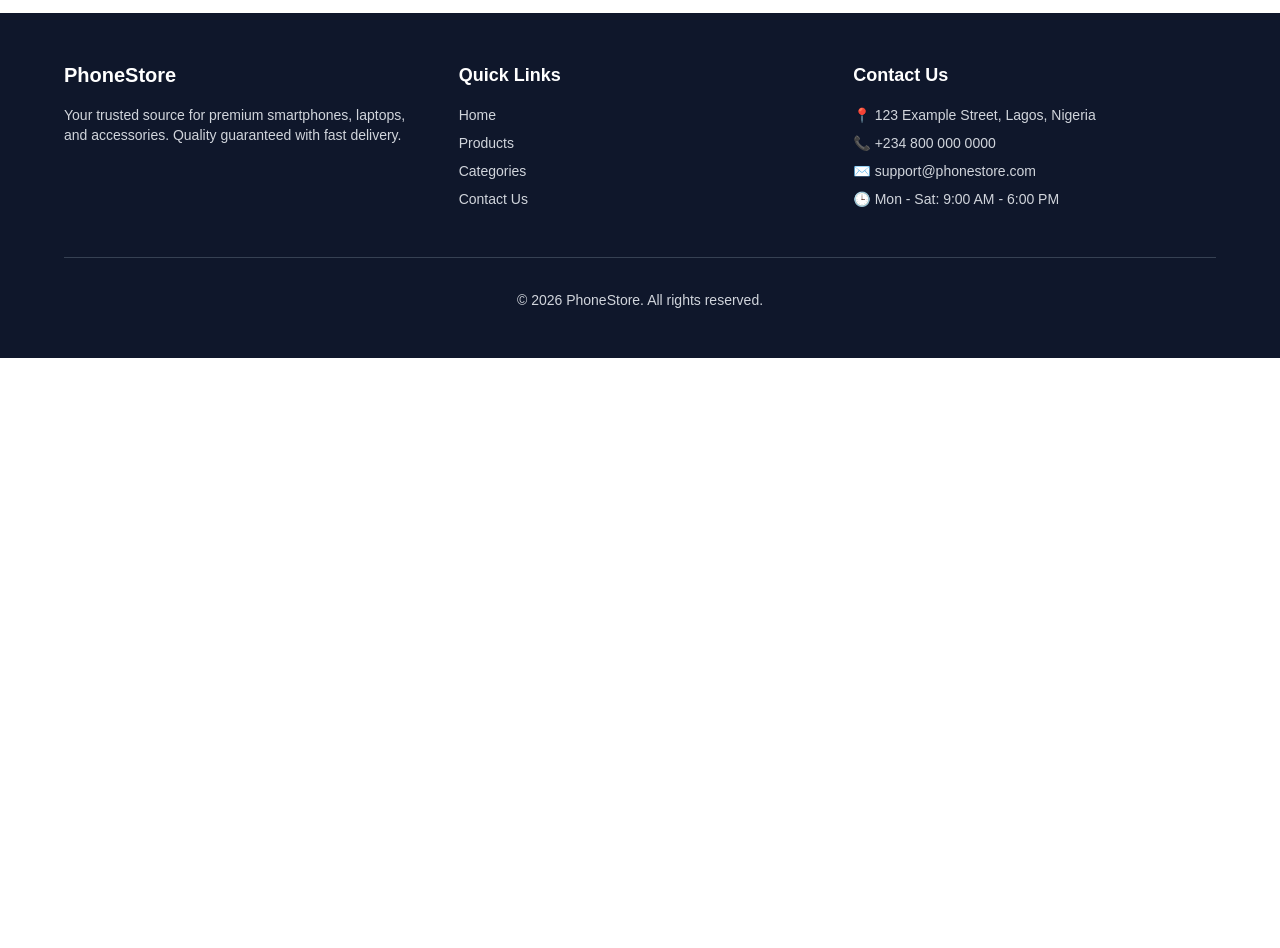
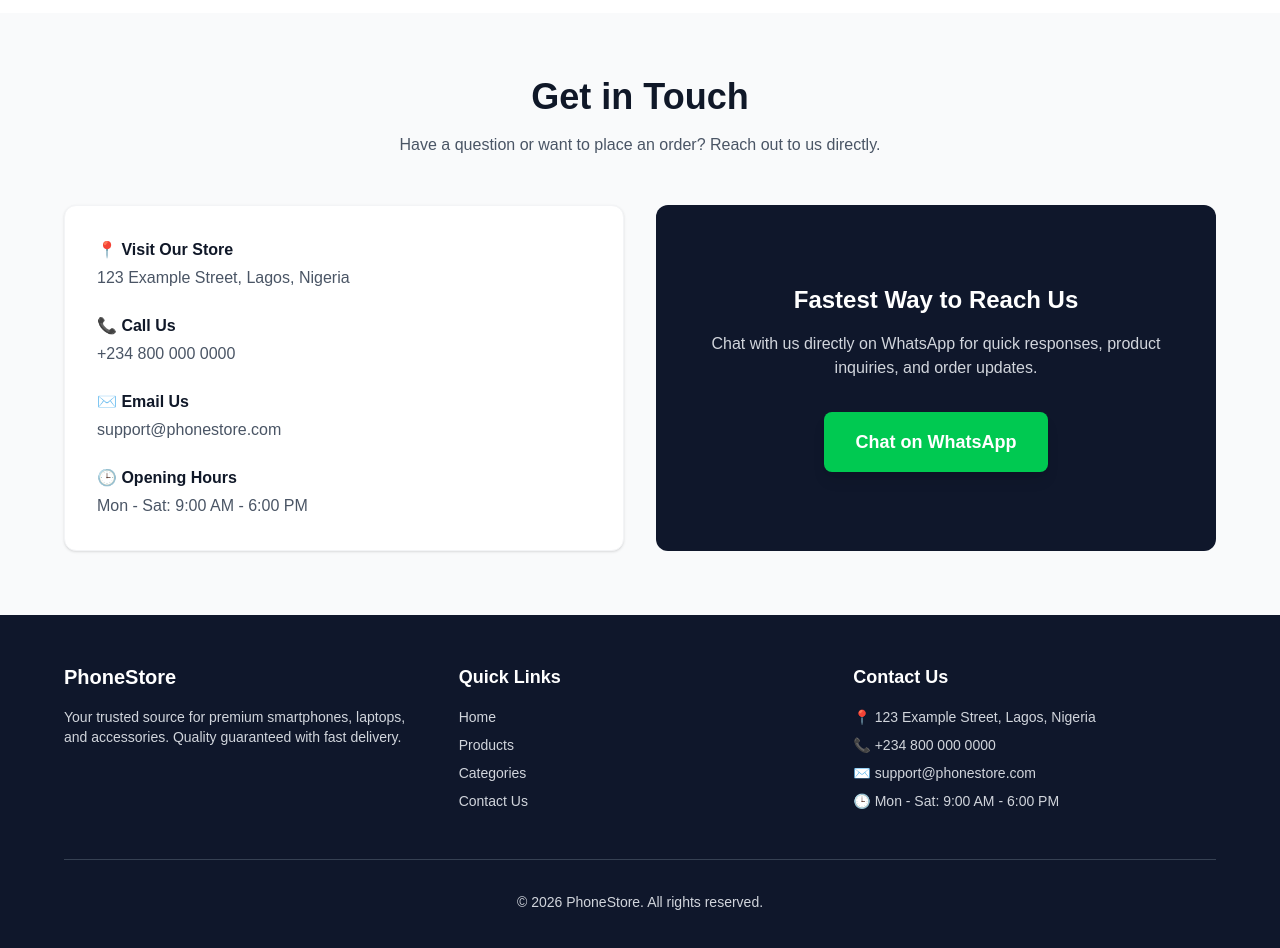
Before and after one commit to juliesbabe/phone-store, a Next.js app: page / in a window 1280 px wide. Shown: the part 2320-3268 px from the top of the page. Before the commit the page ends 2678 px from the top, so only its background shows below. Built offline with nearby package versions, Linux system fonts and the light colour scheme.

Commit message:
Added Contact section and wired Contact navigation links

```diff
--- a/app/page.tsx
+++ b/app/page.tsx
@@ -3,6 +3,7 @@ import Hero from "@/components/Hero";
 import Categories from "@/components/Categories";
 import FeaturedProducts from "@/components/FeaturedProducts";
 import WhyChooseUs from "@/components/WhyChooseUs";
+import ContactSection from "@/components/ContactSection";
 import Footer from "@/components/Footer";
 
 export default function Home() {
@@ -13,6 +14,7 @@ export default function Home() {
       <Categories />
       <FeaturedProducts />
       <WhyChooseUs />
+      <ContactSection />
       <Footer />
     </div>
   );
--- /dev/null
+++ b/components/ContactSection.tsx
@@ -0,0 +1,57 @@
+import { storeConfig } from "@/lib/storeConfig";
+
+export default function ContactSection() {
+  const whatsappLink = `https://wa.me/${storeConfig.whatsappNumber}?text=${encodeURIComponent("Hello! I need help with an order.")}`;
+
+  return (
+    // The id="contact" is what the header/footer links will jump to.
+    <section id="contact" className="py-16 px-6 bg-gray-50">
+      <div className="max-w-6xl mx-auto">
+        <h2 className="text-3xl md:text-4xl font-bold text-center text-gray-900 mb-4">
+          Get in Touch
+        </h2>
+        <p className="text-center text-gray-600 mb-12 max-w-2xl mx-auto">
+          Have a question or want to place an order? Reach out to us directly.
+        </p>
+
+        <div className="grid grid-cols-1 md:grid-cols-2 gap-8">
+          {/* Contact Info Box */}
+          <div className="bg-white p-8 rounded-xl shadow-sm border border-gray-100 space-y-6">
+            <div>
+              <h3 className="font-bold text-gray-900 mb-1">📍 Visit Our Store</h3>
+              <p className="text-gray-600">123 Example Street, Lagos, Nigeria</p>
+            </div>
+            <div>
+              <h3 className="font-bold text-gray-900 mb-1">📞 Call Us</h3>
+              <p className="text-gray-600">+234 800 000 0000</p>
+            </div>
+            <div>
+              <h3 className="font-bold text-gray-900 mb-1">✉️ Email Us</h3>
+              <p className="text-gray-600">support@phonestore.com</p>
+            </div>
+            <div>
+              <h3 className="font-bold text-gray-900 mb-1">🕒 Opening Hours</h3>
+              <p className="text-gray-600">Mon - Sat: 9:00 AM - 6:00 PM</p>
+            </div>
+          </div>
+
+          {/* WhatsApp CTA Box */}
+          <div className="bg-slate-900 p-8 rounded-xl text-white flex flex-col justify-center items-center text-center">
+            <h3 className="text-2xl font-bold mb-4">Fastest Way to Reach Us</h3>
+            <p className="text-gray-300 mb-8">
+              Chat with us directly on WhatsApp for quick responses, product inquiries, and order updates.
+            </p>
+            <a
+              href={whatsappLink}
+              target="_blank"
+              rel="noopener noreferrer"
+              className="bg-green-500 text-white text-lg font-semibold px-8 py-4 rounded-lg hover:bg-green-600 transition-colors shadow-lg w-full md:w-auto"
+            >
+              Chat on WhatsApp
+            </a>
+          </div>
+        </div>
+      </div>
+    </section>
+  );
+}
--- a/components/Footer.tsx
+++ b/components/Footer.tsx
@@ -18,7 +18,8 @@ export default function Footer() {
             <li><Link href="/" className="hover:text-white transition-colors">Home</Link></li>
             <li><Link href="/products" className="hover:text-white transition-colors">Products</Link></li>
             <li><Link href="/products" className="hover:text-white transition-colors">Categories</Link></li>
-            <li><a href="#" className="hover:text-white transition-colors">Contact Us</a></li>
+            {/* This link now jumps to the Contact section */}
+            <li><a href="#contact" className="hover:text-white transition-colors">Contact Us</a></li>
           </ul>
         </div>
 
--- a/components/Header.tsx
+++ b/components/Header.tsx
@@ -7,19 +7,17 @@ export default function Header() {
   return (
     <header className="bg-white border-b border-gray-200 py-4 px-6 sticky top-0 z-50">
       <div className="max-w-6xl mx-auto flex justify-between items-center">
-        {/* Clicking the logo/name goes to the home page */}
         <Link href="/" className="text-2xl font-bold text-gray-900">
           {storeConfig.storeName}
         </Link>
 
         <nav className="hidden md:flex gap-6 text-gray-600 font-medium">
-          {/* "Products" now links to the real catalog page */}
           <Link href="/products" className="hover:text-black transition-colors">Products</Link>
           <Link href="/products" className="hover:text-black transition-colors">Categories</Link>
-          <a href="#" className="hover:text-black transition-colors">Contact</a>
+          {/* This link now jumps to the Contact section */}
+          <a href="#contact" className="hover:text-black transition-colors">Contact</a>
         </nav>
 
-        {/* External link (WhatsApp) stays a normal <a> */}
         <a
           href={whatsappLink}
           target="_blank"
```
